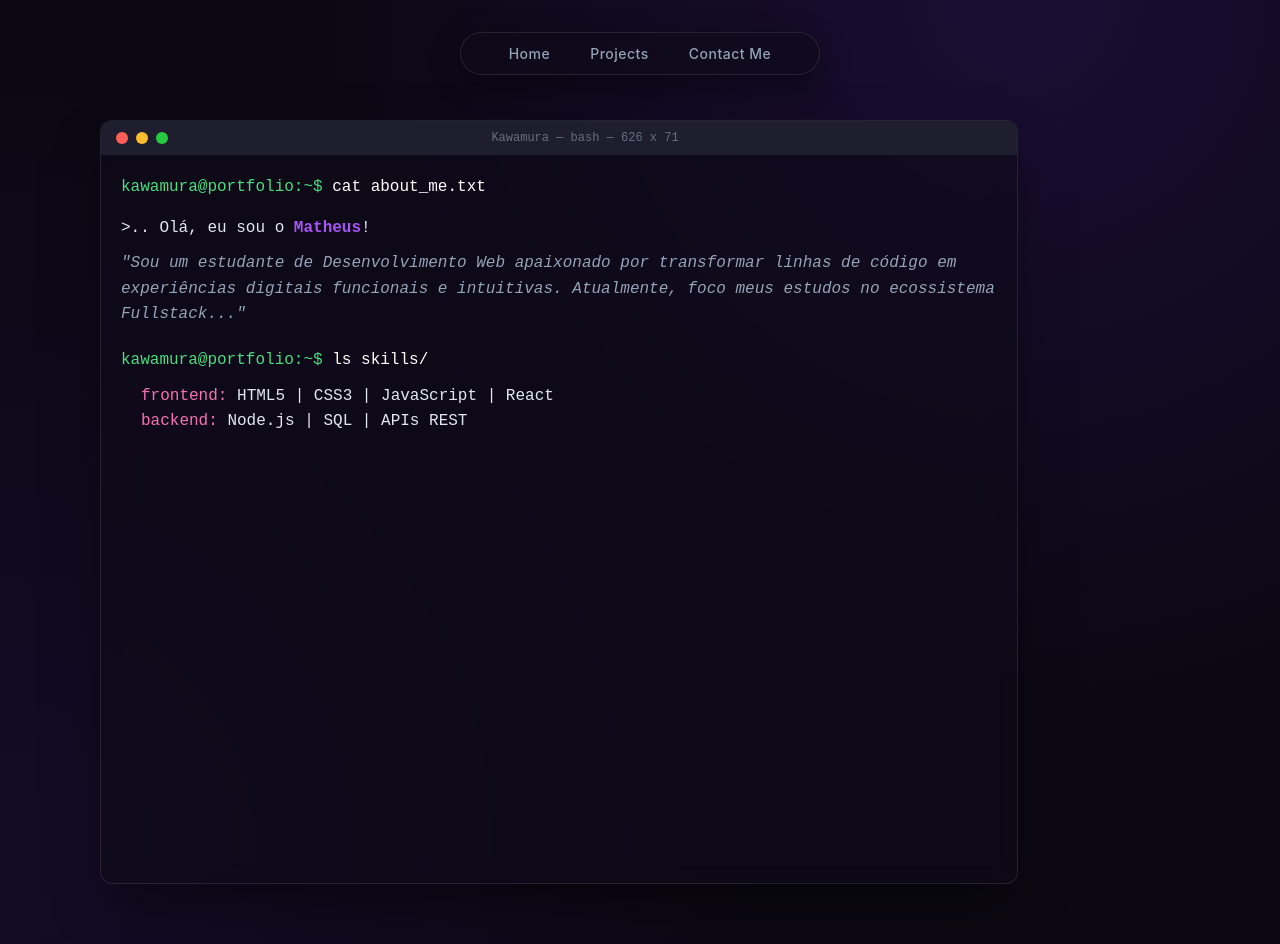
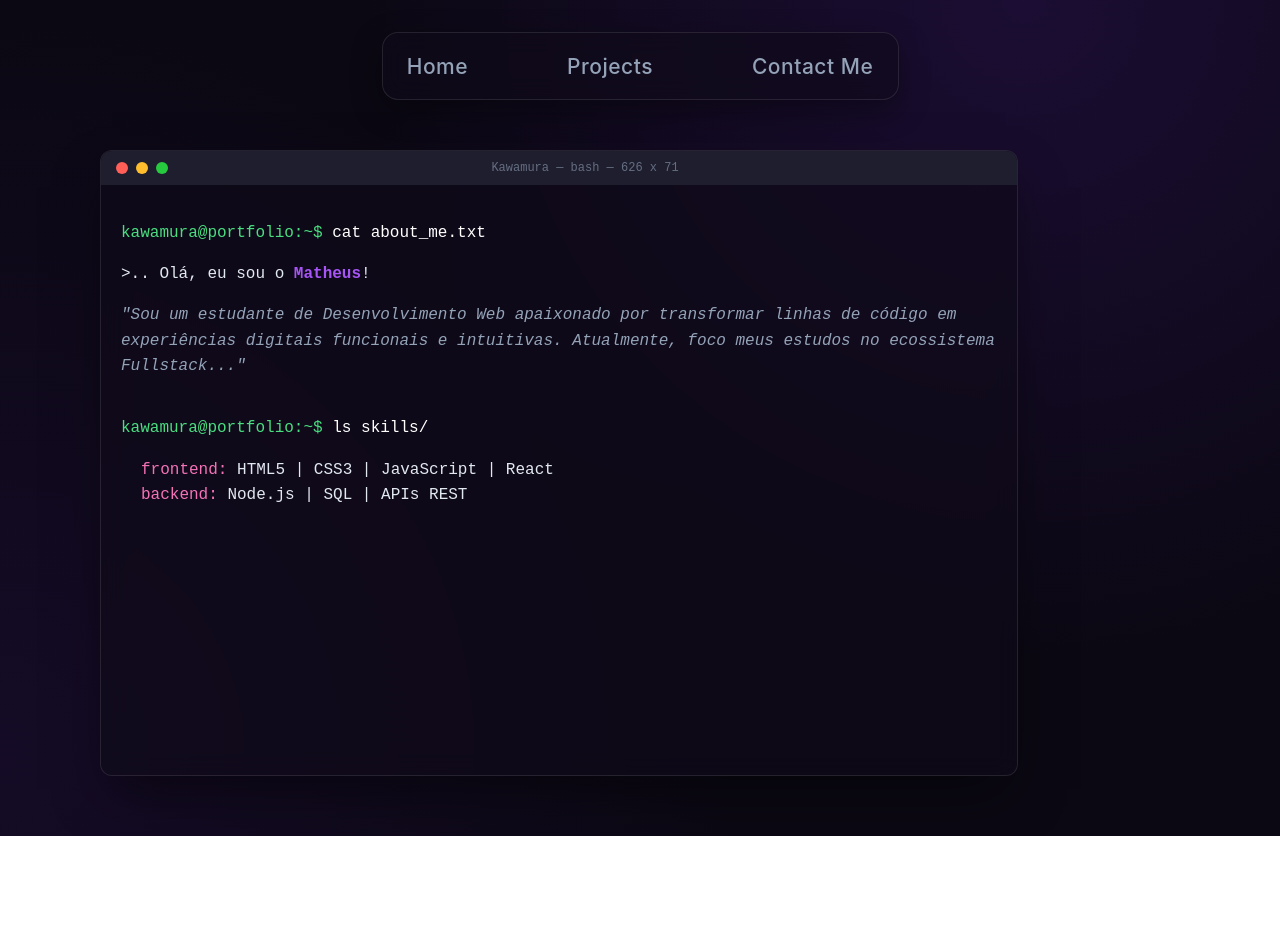
Before and after one commit to kwuraa/Portifolio-v2, a React (Vite) app in the folder portifolio/: page / in a window 1280 px wide. After the commit the page ends 836 px from the top, so only its background shows below. Built offline with nearby package versions, Linux system fonts and the light colour scheme.

Commit message:
feat: edit styles "Navbar/Terminal"

```diff
--- a/portifolio/src/App.css
+++ b/portifolio/src/App.css
@@ -39,7 +39,7 @@ body, html {
 .container-layout {
   width: 100%;
   margin: 0 auto;
-  padding: 120px 20px 60px 100px;
+  padding: 150px 20px 60px 100px;
   display: flex;
   flex-direction: column;
   gap: 80px;
--- a/portifolio/src/components/Terminal.jsx
+++ b/portifolio/src/components/Terminal.jsx
@@ -4,7 +4,7 @@ import "../styles/Terminal.css"
 
 const Terminal = () => {
   return (
-    <div className="terminal-window">
+    <container className="terminal-window">
       <div className="terminal-header">
         <div className="terminal-buttons">
           <span className="btn-close"></span>
@@ -40,9 +40,9 @@ const Terminal = () => {
           <p><span className="skill-category">backend:</span> Node.js | SQL | APIs REST</p>
         </div>
 
-        <div className="terminal-cursor"></div>
+        <span className="terminal-cursor"></span>
       </div>
-    </div>
+    </container>
   );
 };
 
--- a/portifolio/src/styles/Navbar.css
+++ b/portifolio/src/styles/Navbar.css
@@ -14,14 +14,16 @@
 .nav-pill {
   pointer-events: auto;
   display: flex;
+  justify-content: center;
   align-items: center;
-  gap: 40px;
-  padding: 12px 48px;
+  gap: 99px;
+  height: 68px;
+  width: 517px;
   background-color: rgba(15, 10, 25, 0.6);
   backdrop-filter: blur(12px);
   -webkit-backdrop-filter: blur(12px);
   border: 1px solid rgba(255, 255, 255, 0.1);
-  border-radius: 50px;
+  border-radius: 16px;
   box-shadow: 0 10px 30px rgba(0, 0, 0, 0.4);
 }
 
@@ -30,7 +32,7 @@
   color: #94a3b8;
   text-decoration: none;
   font-family: 'Inter', sans-serif;
-  font-size: 14px;
+  font-size: 21px;
   font-weight: 500;
   transition: all 0.3s ease;
   letter-spacing: 0.5px;
--- a/portifolio/src/styles/Terminal.css
+++ b/portifolio/src/styles/Terminal.css
@@ -2,7 +2,7 @@
 .terminal-window {
   width: 100%;
   max-width: 918px;
-  height: 764px;
+  height: 626px;
   background-color: rgba(15, 10, 25, 0.6);
   backdrop-filter: blur(12px);
   -webkit-backdrop-filter: blur(12px);
@@ -54,8 +54,12 @@
 
 }
 
+.terminal-line{
+  padding-top: 16px;
+}
+
 .user-host {
-  color: #4ade80; /* Verde */
+  color: #4ade80;
 }
 
 .command {
@@ -67,30 +71,29 @@
 }
 
 .highlight {
-  color: #a855f7; /* Roxo */
+  color: #a855f7;
   font-weight: bold;
 }
 
 .bio {
   color: #94a3b8;
   font-style: italic;
-  margin-top: 10px;
+  margin-top: 16px;
 }
 
 .skills-list {
   margin-left: 20px;
-  margin-top: 10px;
+  margin-top: 16px;
 }
 
 .skill-category {
-  color: #f472b6; /* Rosa */
+  color: #f472b6;
 }
 
 .mt-20 {
   margin-top: 20px;
 }
 
-/* Cursor piscando */
 .terminal-cursor {
   display: inline-block;
   width: 8px;
```
